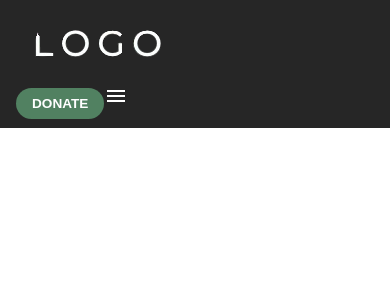
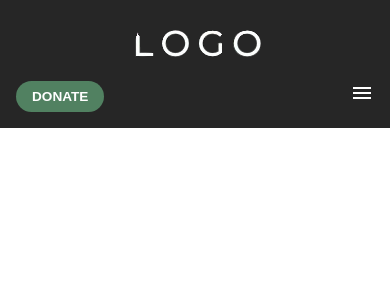
Before and after one commit to bstintheverse/theversewebdev, a React (Vite) app in the folder client/: page / in a window 390 px wide. Shown: the top 300 px of the page. Built offline with nearby package versions, Linux system fonts and the light colour scheme.

Commit message:
update left and right container flexbox for mobile

```diff
--- a/client/src/components/Header/Header.scss
+++ b/client/src/components/Header/Header.scss
@@ -3,10 +3,9 @@
 @use "../../styles/partials/mixins.scss" as *;
 
 .navbar {
+    height: 6rem;
     @include flexbox(column);
     justify-content: space-between;
-    align-items: center;
-    height: 6rem;
     background-color: $navbar-background;
     padding: 1rem;
 
@@ -49,6 +48,9 @@
         }
 
         &--left {
+            @include flexbox(row);
+            justify-content: center;
+
             @include tablet {
                 width: 25%;
             }
@@ -59,6 +61,9 @@
         }
 
         &--right {
+            @include flexbox(row);
+            justify-content: space-between;
+
             @include tablet {
                 justify-content: space-between;
             }
```
